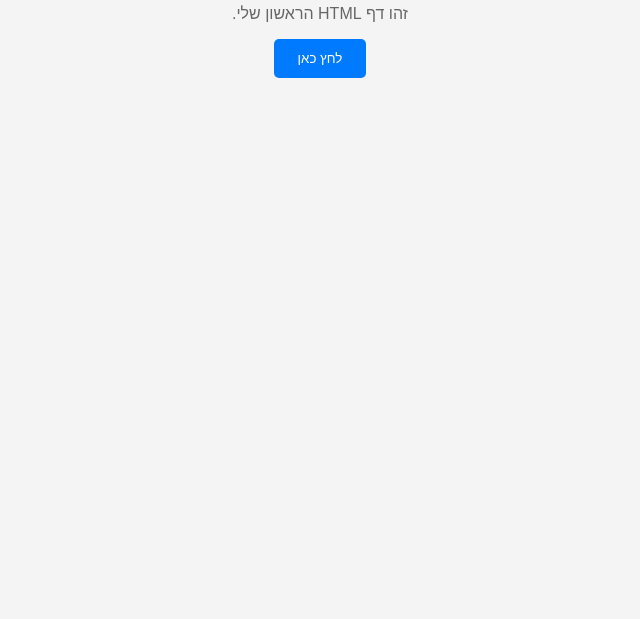
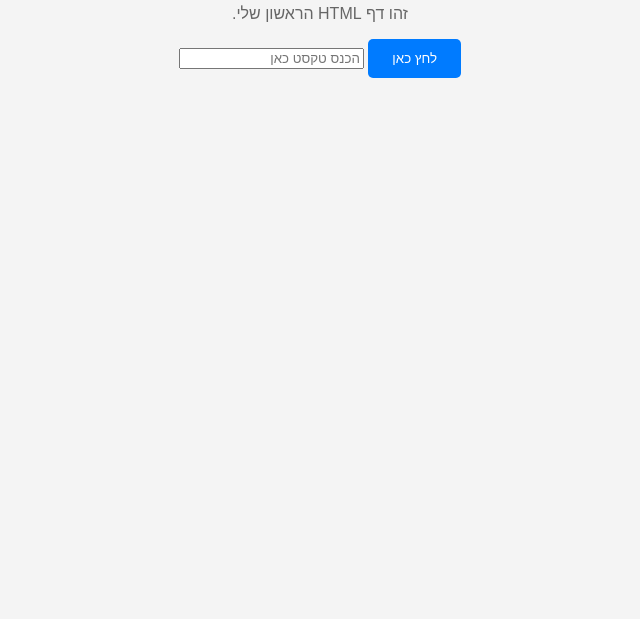
Before and after one commit to rivkamos/course-git, a plain HTML site: page index.html in a window 1280 px wide. Shown: the part 181-800 px from the top of the page, without its empty margins (320-960 px from the left). Drawn offline with Linux system fonts and the light colour scheme.

Commit message:
add input

```diff
--- a/index.html
+++ b/index.html
@@ -41,6 +41,7 @@
     <button onclick="alert('שלום עולם!')">
         לחץ כאן
     </button>
+    <input type="text" placeholder="הכנס טקסט כאן">
 
 </body>
 </html>
```
